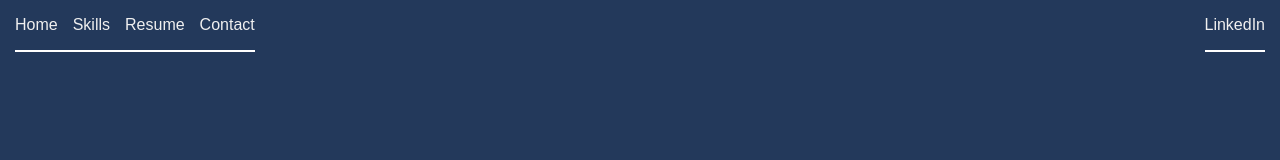
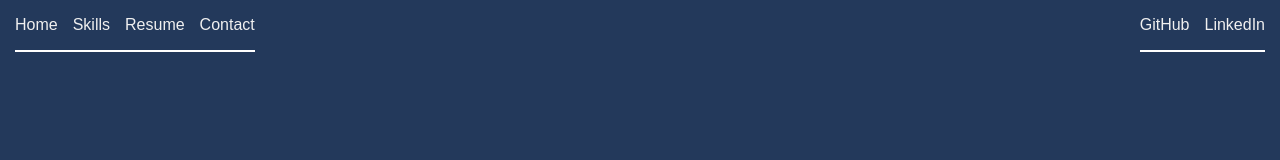
Before and after one commit to FunHaver/personal-site, an Angular app: page / in a window 1280 px wide. Shown: the top 160 px of the page. Built offline with nearby package versions, Linux system fonts and the light colour scheme.

Commit message:
Add github link

```diff
--- a/src/app/header/header.component.html
+++ b/src/app/header/header.component.html
@@ -8,7 +8,7 @@
         </ul>
     </nav>
     <ul class="social-media-links">
-        <!-- <li><a href="#">GitHub</a></li> -->
+        <li><a href="https://www.github.com/FunHaver">GitHub</a></li>
         <li><a href="https://www.linkedin.com/in/conor-t-sullivan/">LinkedIn</a></li>
     </ul>
 </header>
```
